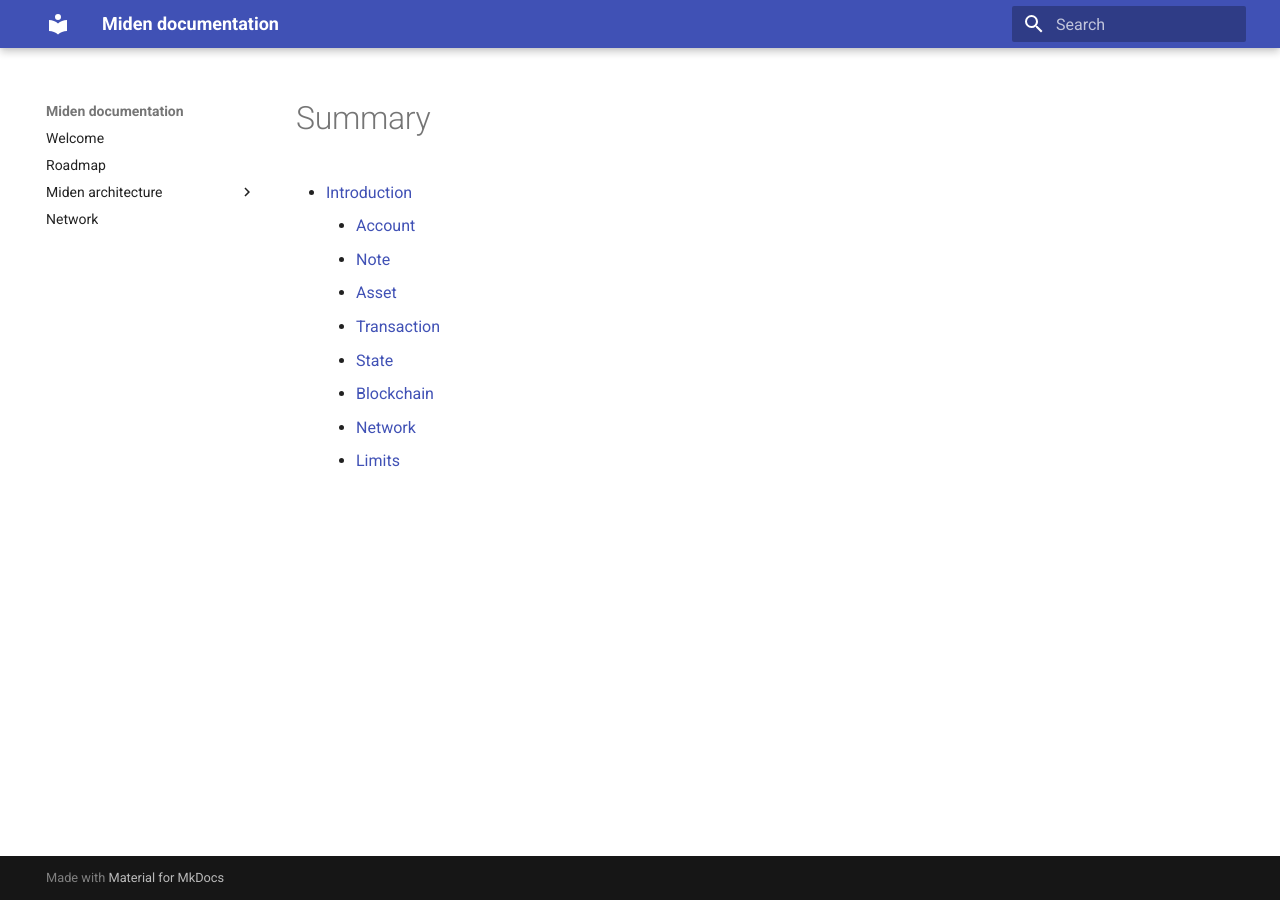
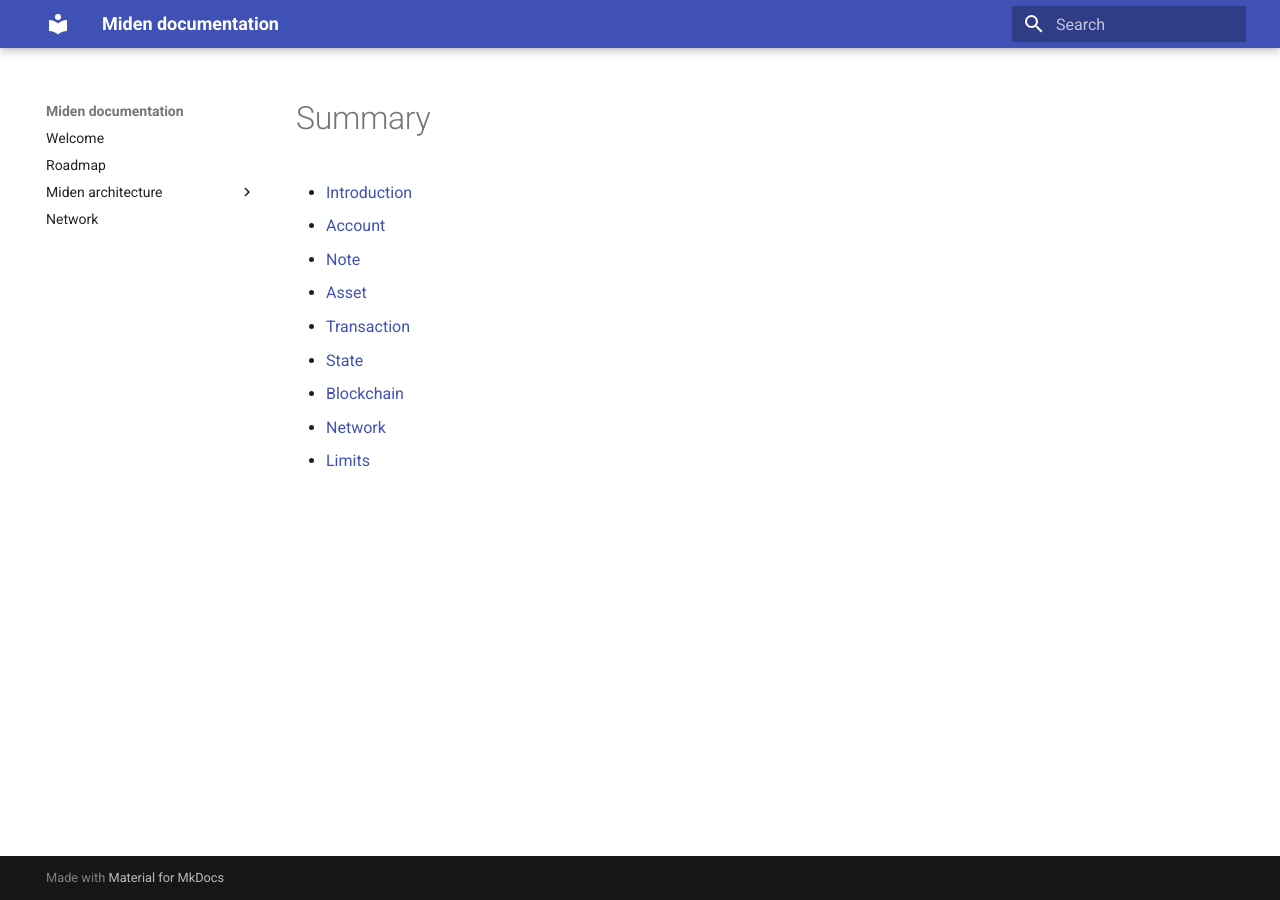
Before and after one commit to 0xPolygonMiden/miden-base, an MkDocs documentation site: the page built from docs/src/SUMMARY.md, in a window 1280 px wide. Built offline with MkDocs 1.6.1 and Material for MkDocs 9.7.7, drawn with Linux system fonts in a browser that asks for light colours.

Commit message:
Changed indentation

```diff
--- a/docs/src/SUMMARY.md
+++ b/docs/src/SUMMARY.md
@@ -1,11 +1,11 @@
 # Summary
 
 - [Introduction](index.md)
-    * [Account](account.md)
-    * [Note](note.md)
-    * [Asset](asset.md)
-    * [Transaction](transaction.md)
-    * [State](state.md)
-    * [Blockchain](blockchain.md)
-    * [Network](network.md)
-    * [Limits](limits.md)
+- [Account](account.md)
+- [Note](note.md)
+- [Asset](asset.md)
+- [Transaction](transaction.md)
+- [State](state.md)
+- [Blockchain](blockchain.md)
+- [Network](network.md)
+- [Limits](limits.md)
```
